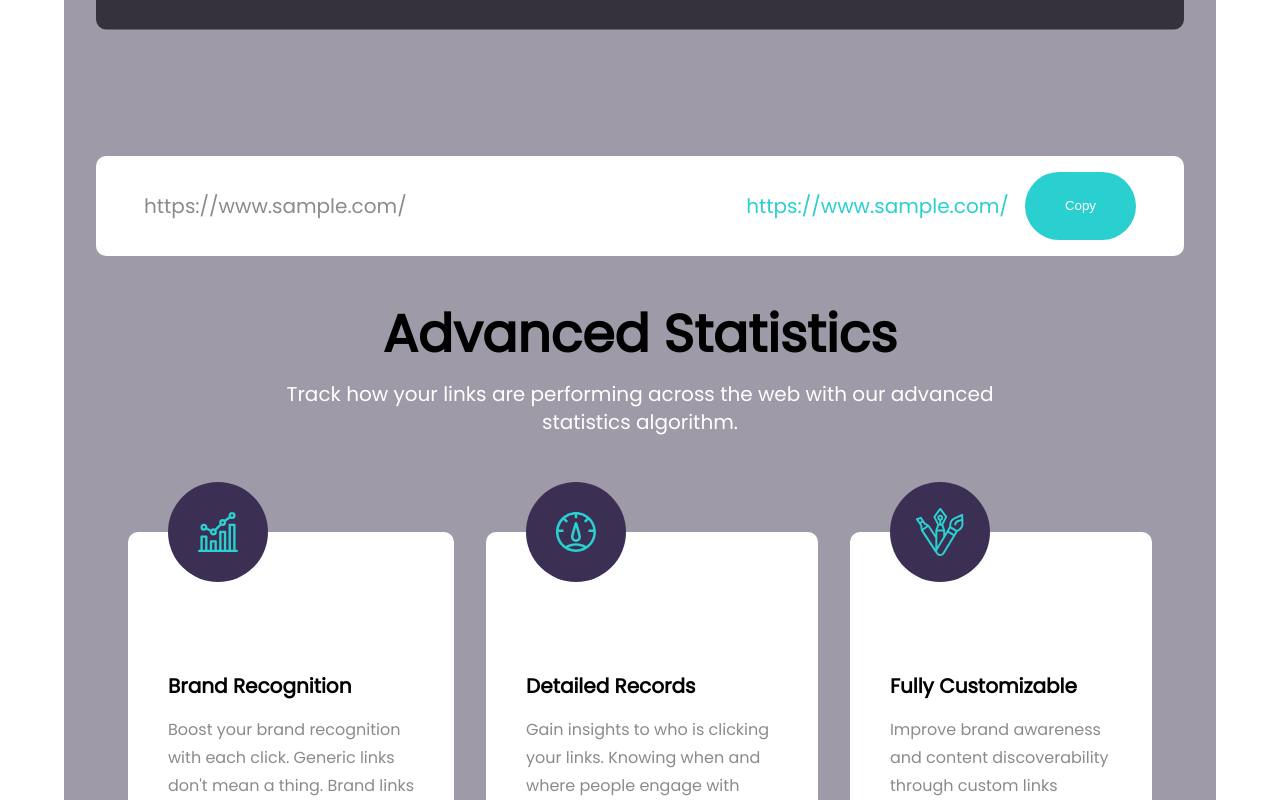
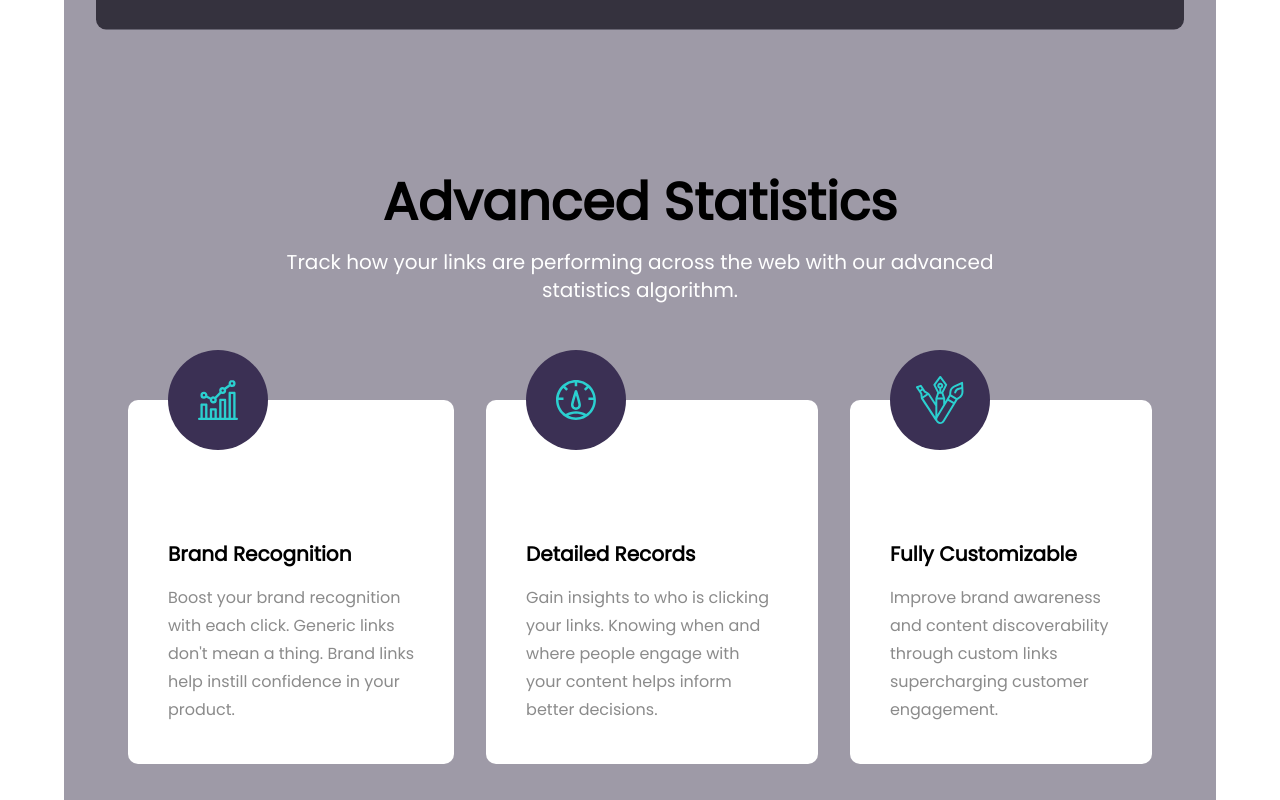
Before and after one commit to nonsoo/url-shorten--app, a React (Create React App) app: page / in a window 1280 px wide. Shown: the part 840-1640 px from the top of the page. Built offline with nearby package versions, Linux system fonts and the light colour scheme.

Commit message:
showing URL pairs

```diff
--- a/src/Components/Interactive/ShortLinks.jsx
+++ b/src/Components/Interactive/ShortLinks.jsx
@@ -2,12 +2,12 @@ import React from "react";
 
 import Btn from "./Btn";
 
-const ShortLinks = () => {
+const ShortLinks = ({ oURL, sURL }) => {
   return (
     <div className="shortLinks">
-      <p className="shortLinks__OURL">https://www.sample.com/</p>
+      <p className="shortLinks__OURL">{oURL}</p>
       <div className="shortLinksGenCon">
-        <p className="shortLinks__sURL">https://www.sample.com/</p>
+        <p className="shortLinks__sURL">{sURL}</p>
         <Btn btnName="Copy" />
       </div>
     </div>
@@ -15,3 +15,5 @@ const ShortLinks = () => {
 };
 
 export default ShortLinks;
+
+ShortLinks.defaultProps = { oURL: "sample", sURL: "sample short" };
--- a/src/Components/Interactive/ShortenUrlComp.jsx
+++ b/src/Components/Interactive/ShortenUrlComp.jsx
@@ -40,7 +40,14 @@ const ShortenUrlComp = () => {
         <input type="submit" className="ShortenForm__btn" value="Shorten it!" />
       </form>
       <div className="ShortLinksCon">
-        <ShortLinks />
+        {respLst &&
+          respLst.map((urlPair) => (
+            <ShortLinks
+              key={Math.floor(Math.random() * 10000)}
+              sURL={urlPair.sURL}
+              oURL={urlPair.oURL}
+            />
+          ))}
       </div>
     </section>
   );
```
